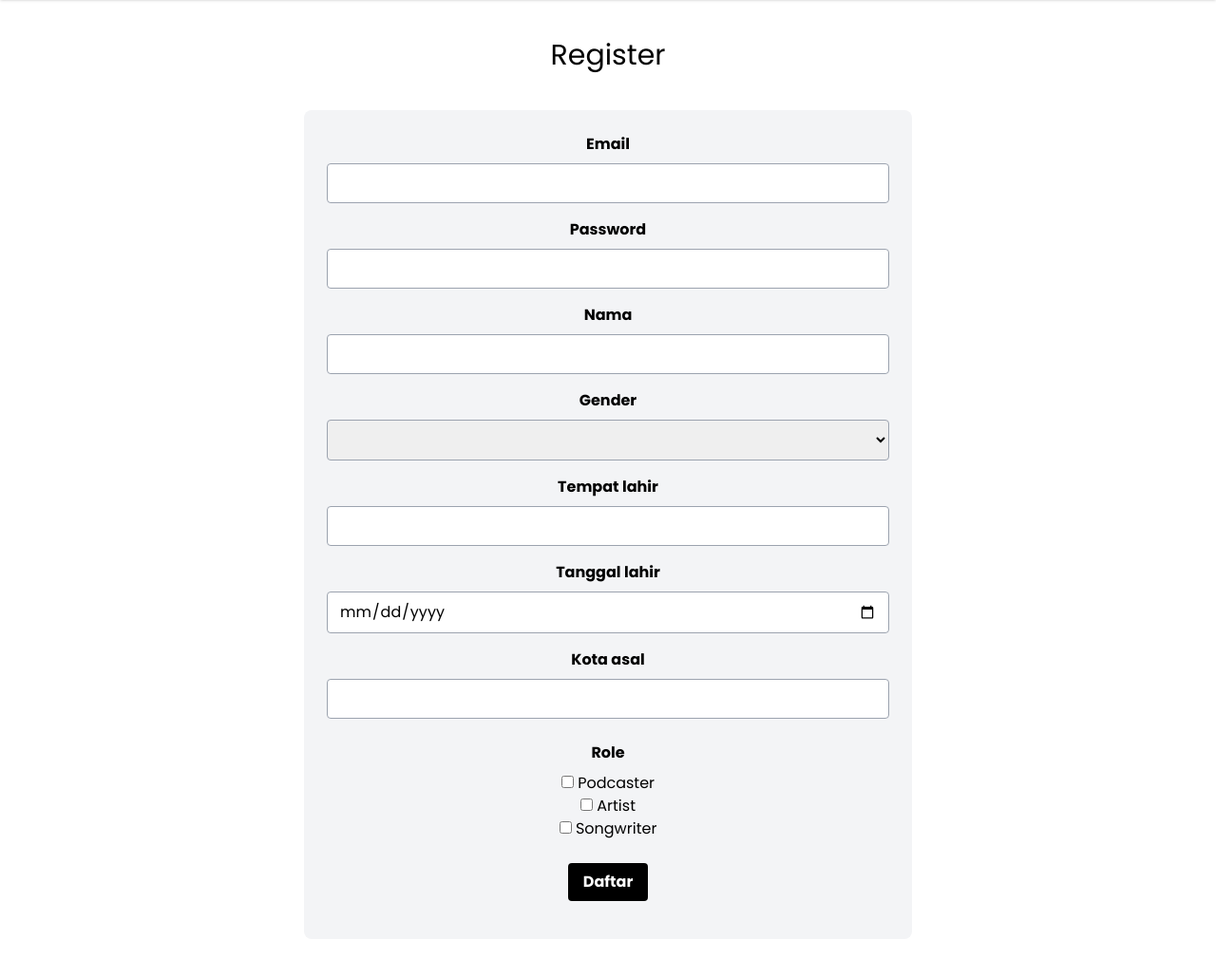
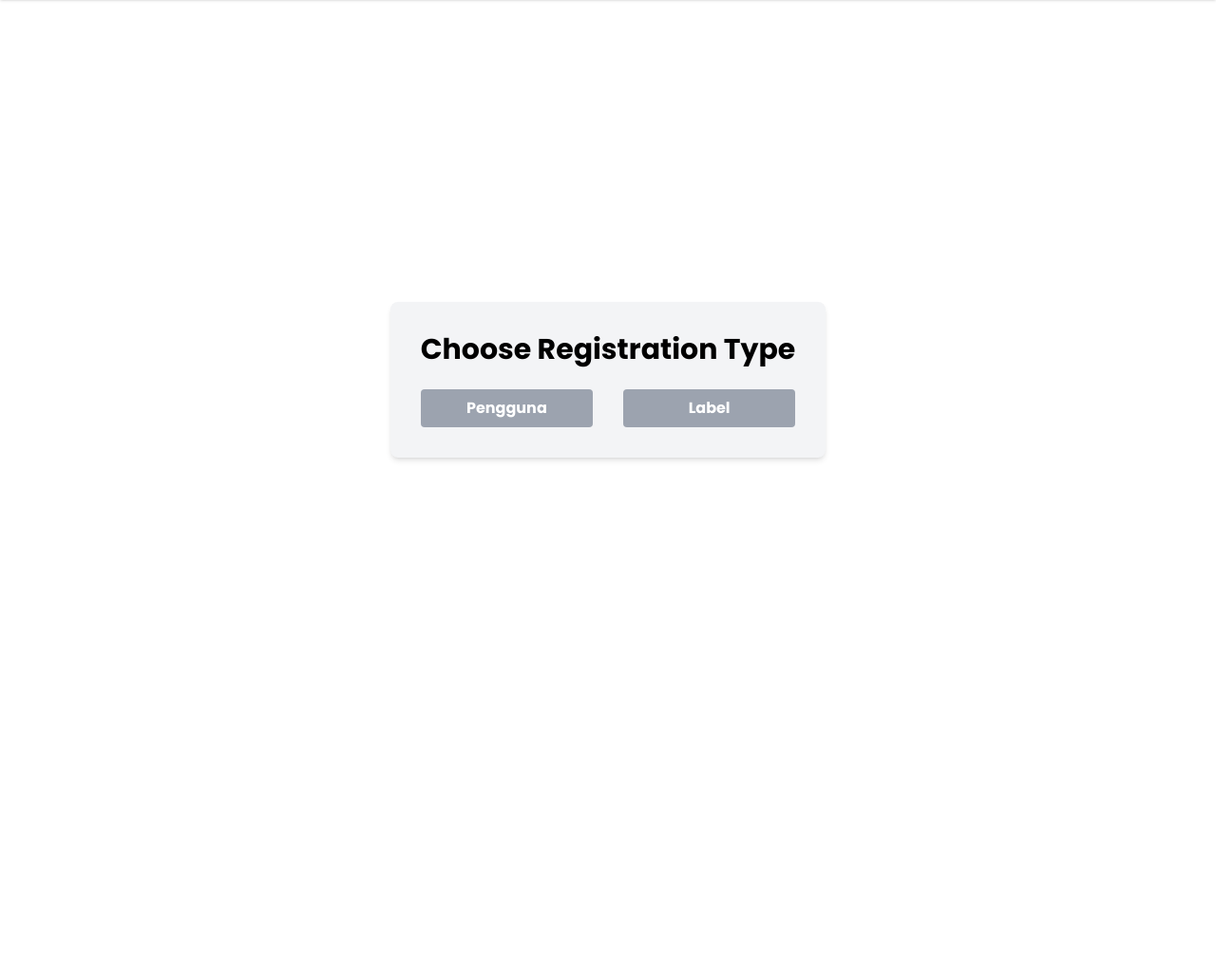
Before and after one commit to rontrying/TK-BASDAT-C17, a Django app: page /auth/register/ in a window 1280 px wide. Shown: the part 52-1081 px from the top of the page at 95% size. After the commit the page ends 537 px from the top, so only its background shows below. Run offline with Django 4.2, Linux system fonts and the light colour scheme; some libraries are stand-ins or nearby versions.

Commit message:
Adding registration FE

```diff
--- a/authentication/templates/login.html
+++ b/authentication/templates/login.html
@@ -9,8 +9,8 @@
             {% csrf_token %}
             <table class="mb-6">
                 <tr>
-                    <td>username: </td>
-                    <td><input type="text" name="username" placeholder="username" class="form-control border-black"></td>
+                    <td>Username: </td>
+                    <td><input type="text" name="username" placeholder="Username" class="form-control border-black"></td>
                 </tr>
 
                 <tr>
--- a/authentication/templates/register.html
+++ b/authentication/templates/register_pengguna.html
@@ -1,7 +1,7 @@
 {% extends 'base.html' %}
 {% block content %}
 <div class="login mx-40 my-10">
-    <h1 class="text-3xl mb-6 text-center">Register</h1>
+    <h1 class="text-3xl mb-6 text-center font-bold">Register</h1>
 
     <div class="login mx-40 my-10 bg-gray-100 p-6 rounded-lg text-center">
         <form method="POST">
@@ -13,33 +13,33 @@
                 <label for="password" class="block mt-4 mb-2 font-bold">Password</label>
                 <input type="password" name="password" id="password" class="border border-gray-400 rounded w-full py-2 px-3 focus:outline-none focus:border-blue-500" required>
 
-                <label for="name" class="block mt-4 mb-2 font-bold">Nama</label>
+                <label for="name" class="block mt-4 mb-2 font-bold">Name</label>
                 <input type="text" name="name" id="name" class="border border-gray-400 rounded w-full py-2 px-3 focus:outline-none focus:border-blue-500" required>
 
                 <label for="gender" class="block mt-4 mb-2 font-bold">Gender</label>
                 <select name="gender" id="gender" class="border border-gray-400 rounded w-full py-2 px-3 focus:outline-none focus:border-blue-500" required>
                     <option value="" disabled selected hidden></option>
-                    <option value="L">Laki-laki</option>
-                    <option value="P">Perempuan</option>
+                    <option value="1">Man</option>
+                    <option value="0">Woman</option>
                 </select>
 
-                <label for="birthplace" class="block mt-4 mb-2 font-bold">Tempat lahir</label>
+                <label for="birthplace" class="block mt-4 mb-2 font-bold">Birth Place</label>
                 <input type="text" name="birthplace" id="birthplace" class="border border-gray-400 rounded w-full py-2 px-3 focus:outline-none focus:border-blue-500" required>
 
-                <label for="birthdate" class="block mt-4 mb-2 font-bold">Tanggal lahir</label>
+                <label for="birthdate" class="block mt-4 mb-2 font-bold">Birth Date</label>
                 <input type="date" name="birthdate" id="birthdate" class="border border-gray-400 rounded w-full py-2 px-3 focus:outline-none focus:border-blue-500" required>
 
-                <label class="block mt-4 mb-2 font-bold">Kota asal</label>
+                <label class="block mt-4 mb-2 font-bold">City</label>
                 <input type="text" name="city" id="city" class="border border-gray-400 rounded w-full py-2 px-3 focus:outline-none focus:border-blue-500" required>
             </div>
 
             <div>
                 <label class="block mt-4 mb-2 font-bold">Role</label>
-                <input type="checkbox" name="role_podcaster" id="role_podcaster" value="Podcaster">
+                <input type="checkbox" name="role_podcaster" id="role_podcaster" value="True">
                 <label for="role_podcaster">Podcaster</label><br>
-                <input type="checkbox" name="role_artist" id="role_artist" value="Artist">
+                <input type="checkbox" name="role_artist" id="role_artist" value="True">
                 <label for="role_artist">Artist</label><br>
-                <input type="checkbox" name="role_songwriter" id="role_songwriter" value="Songwriter">
+                <input type="checkbox" name="role_songwriter" id="role_songwriter" value="True">
                 <label for="role_songwriter">Songwriter</label>
             </div>
 
--- /dev/null
+++ b/authentication/templates/registration_type.html
@@ -0,0 +1,12 @@
+{% extends 'base.html' %}
+{% block content %}
+<div class="flex justify-center items-center h-screen">
+    <div class="bg-gray-100 p-8 rounded-lg shadow-md">
+        <h1 class="text-3xl mb-6 text-center font-bold">Choose Registration Type</h1>
+        <div class="flex justify-between">
+            <a href="{% url 'authentication:register_pengguna' %}" class="flex-1 bg-gray-400 text-white font-bold py-2 px-4 rounded focus:outline-none focus:shadow-outline transition duration-300 ease-in-out transform hover:-translate-y-1 hover:bg-black mr-4 text-center">Pengguna</a>
+            <a href="{% url 'authentication:register_label' %}" class="flex-1 bg-gray-400 text-white font-bold py-2 px-4 rounded focus:outline-none focus:shadow-outline transition duration-300 ease-in-out transform hover:-translate-y-1 hover:bg-black ml-4 text-center">Label</a>
+        </div>
+    </div>
+</div>
+{% endblock %}
--- a/authentication/urls.py
+++ b/authentication/urls.py
@@ -1,9 +1,11 @@
 from django.urls import path
-from authentication.views import register,login_user,logout_user
+from authentication.views import register_pengguna,login_user,logout_user,register_label, registration_type
 app_name = 'authentication'
 
 urlpatterns = [
     path('login/', login_user, name='login_user'),
     path('logout/', logout_user, name='logout_user'),
-    path('register/', register, name='register'),
+    path('register/pengguna/', register_pengguna, name='register_pengguna'),
+    path('register/label/', register_label, name='register_label'),
+    path('register/', registration_type, name='register'),
 ]
--- a/authentication/views.py
+++ b/authentication/views.py
@@ -4,11 +4,18 @@ from django.contrib.auth.forms import UserCreationForm
 from django.contrib import messages
 from django.contrib.auth import authenticate, login
 from django.contrib.auth import logout
+
+# TODO: uuid harus dibikin biar ga sama
+import uuid
 # Create your views here.
 
-def register(request):
+def registration_type(request):
+    return render(request, 'registration_type.html', context={})
+
+def register_pengguna(request):
     form = UserCreationForm()
 
+    # TODO: harus handle ganti "1/0" jadi int, sama "True" jadi boolean
     if request.method == "POST":
         form = UserCreationForm(request.POST)
         if form.is_valid():
@@ -16,7 +23,20 @@ def register(request):
             messages.success(request, 'Your account has been successfully created!')
             return redirect('login_user')
     context = {'form':form}
-    return render(request, 'register.html', context)
+    return render(request, 'register_pengguna.html', context)
+
+def register_label(request):
+    form = UserCreationForm()
+
+    # TODO: Handle UUID
+    if request.method == 'POST':
+        form = UserCreationForm(request.POST)
+        if form.is_valid():
+            form.save()
+            messages.success(request, 'Your label has been successfully created!')
+            return redirect('login_user')
+    context = {'form':form}
+    return render(request, 'register_label.html', context)
 
 def login_user(request):
     if request.method == 'POST':
```
Also changed, not shown: authentication/query.py (added, +37 -0 lines), authentication/templates/register_label.html (added, +39 -0 lines).
